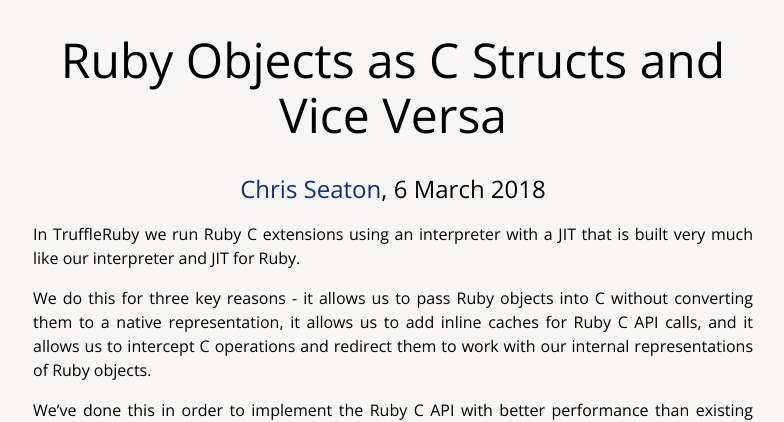
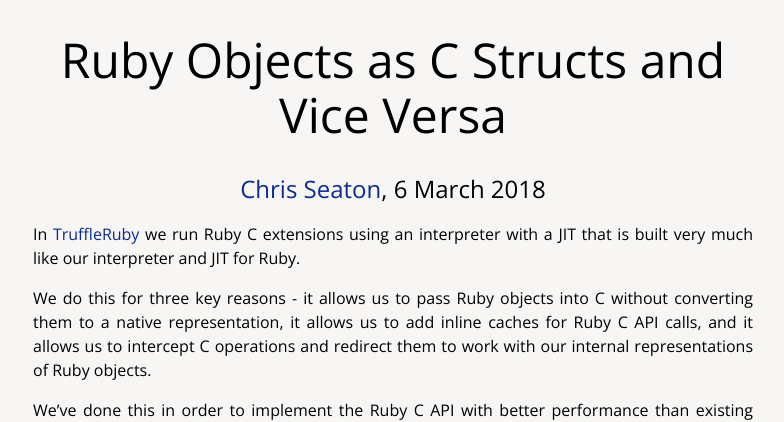
Before and after one commit to chrisseaton/chrisseaton.github.io, a Jekyll site: the page built from rubytruffle/structs/index.md, in a window 1280 px wide and 900 px high. Shown: the top 422 px of the window, without its empty margins (247-1031 px from the left). Built offline with Jekyll 4.4.1, drawn with Linux system fonts in a browser that asks for light colours; nearby versions of some CDN libraries; comment, search, counter and statistics services are not loaded; some of the changed text lies outside the part shown.

Commit message:
Couple of tweaks

```diff
--- a/_includes/jrubytrufflelinks.html
+++ b/_includes/jrubytrufflelinks.html
@@ -3,7 +3,7 @@
 <ul>
   <li><a href="/rubytruffle">More information about TruffleRuby</a></li>
   <li><a href="/rubytruffle/structs">Ruby Objects as C Structs and Vice Versa</a></li>
-  <li><a href="/rubytruffle/jokerconf17/">Understanding How Graal Works - a Java JIT Compiler Written in Java</a></li>
+  <li><a href="/rubytruffle/jokerconf17/">Understanding How Graal Works — a Java JIT Compiler Written in Java</a></li>
   <li><a href="/rubytruffle/flip-flops/">Flip-Flops — the 1-in-10-million operator</a></li>
   <li><a href="/rubytruffle/deoptimizing/">Deoptimizing Ruby</a></li>
   <li><a href="/rubytruffle/cext/">Very High Performance C Extensions For JRuby+Truffle</a></li>
--- a/rubytruffle/structs/index.md
+++ b/rubytruffle/structs/index.md
@@ -6,8 +6,8 @@
 copyright: Copyright © 2018 Chris Seaton.
 ---
 
-In TruffleRuby we run Ruby C extensions using an interpreter with a JIT that is
-built very much like our interpreter and JIT for Ruby.
+In [TruffleRuby](..) we run Ruby C extensions using an interpreter with a JIT
+that is built very much like our interpreter and JIT for Ruby.
 
 We do this for three key reasons - it allows us to pass Ruby objects into C
 without converting them to a native representation, it allows us to add inline
```
